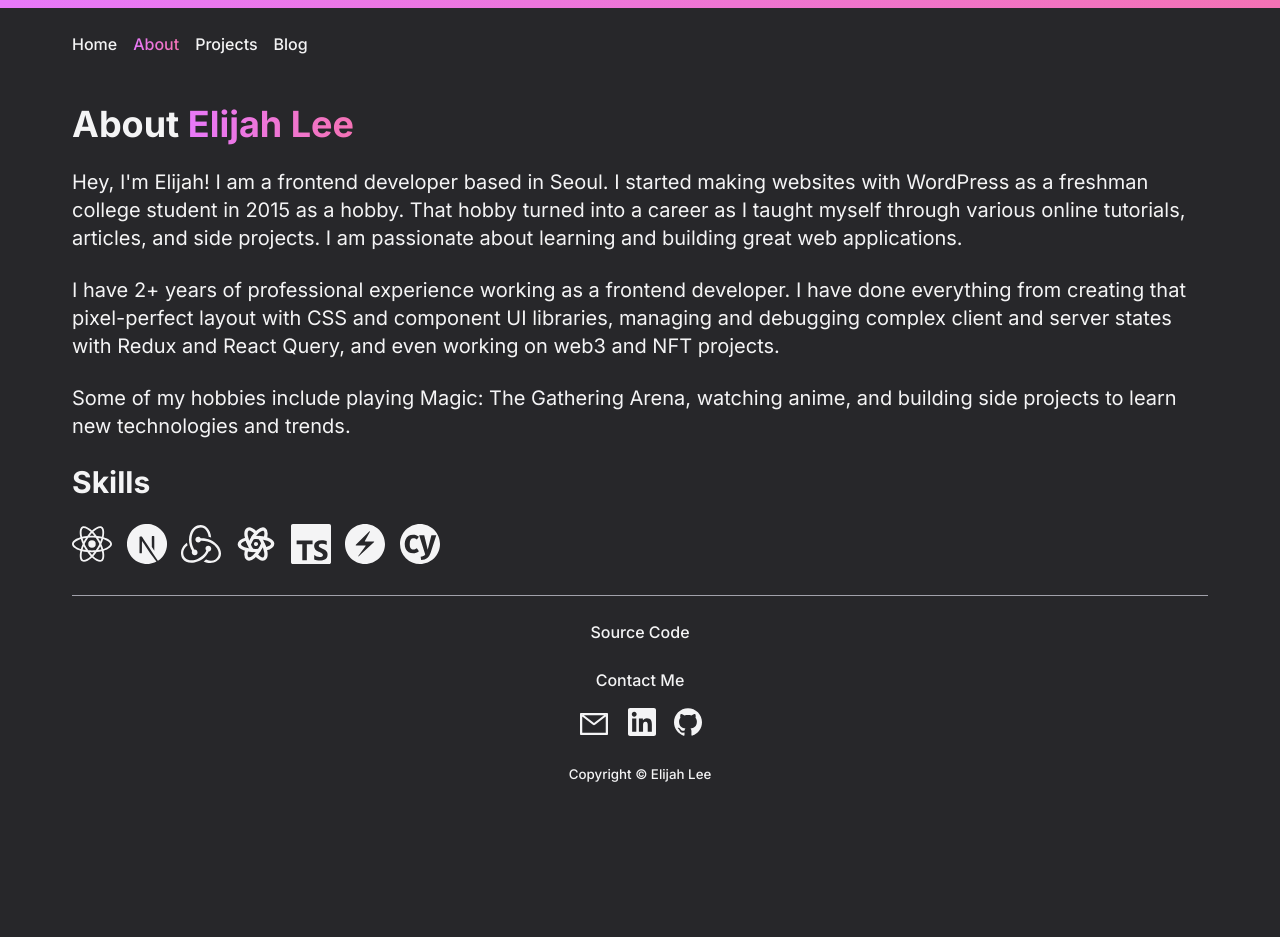
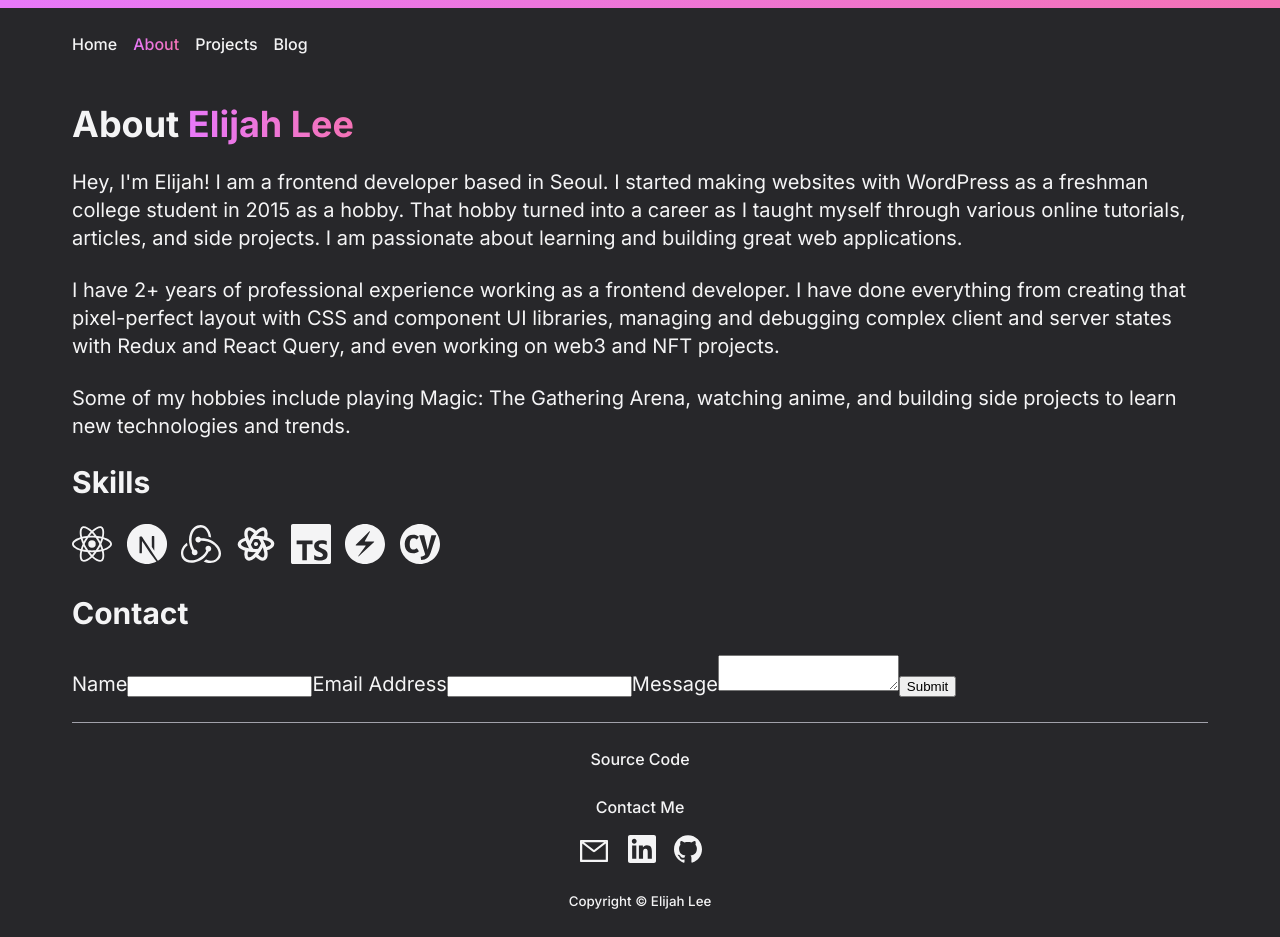
Before and after one commit to devejlee/portfolio, a Next.js app: page /about in a window 1280 px wide. Before the commit the page ends 810 px from the top, so only its background shows below. Built offline with nearby package versions, Linux system fonts and the light colour scheme.

Commit message:
feat: add ContactForm

```diff
--- a/app/about/page.module.scss
+++ b/app/about/page.module.scss
@@ -5,6 +5,7 @@
   justify-content: space-between;
   max-width: 18rem;
   width: 100%;
+  margin-bottom: 1.5rem;
   @include xl {
     max-width: 23rem;
   }
--- a/app/about/page.tsx
+++ b/app/about/page.tsx
@@ -2,6 +2,7 @@ import styles from '@app/about/page.module.scss';
 import { Tooltip } from '@components/Tooltip/Tooltip';
 import { SiChakraui, SiCypress, SiNextdotjs, SiReact, SiRedux, SiTypescript } from 'react-icons/si';
 import { TbBrandReactNative } from 'react-icons/tb';
+import { ContactForm } from '@components/ContactForm/ContactForm';
 
 const AboutPage = () => {
   const skills = [
@@ -62,6 +63,10 @@ const AboutPage = () => {
           ))}
         </div>
       </section>
+      <section>
+        <h3>Contact</h3>
+        <ContactForm />
+      </section>
     </div>
   );
 };
--- /dev/null
+++ b/components/ContactForm/ContactForm.tsx
@@ -0,0 +1,59 @@
+'use client';
+import React from 'react';
+import { Formik, Form, Field, ErrorMessage } from 'formik';
+
+interface ContactFormValues {
+  name: string;
+  email: string;
+  message: string;
+}
+
+const ContactForm = () => (
+  <div>
+    <Formik
+      initialValues={{ name: '', email: '', message: '' }}
+      validate={values => {
+        const errors: Partial<ContactFormValues> = {};
+        if (!values.name) {
+          errors.name = 'Please enter a name';
+        }
+        if (!values.message) {
+          errors.message = 'Please enter a message';
+        }
+        if (!values.email) {
+          errors.email = 'Please enter an email';
+        } else if (
+          !/^[A-Z0-9._%+-]+@[A-Z0-9.-]+\.[A-Z]{2,}$/i.test(values.email)
+        ) {
+          errors.email = 'Invalid email address';
+        }
+        return errors;
+      }}
+      onSubmit={(values, { setSubmitting }) => {
+        setTimeout(() => {
+          alert(JSON.stringify(values, null, 2));
+          setSubmitting(false);
+        }, 400);
+      }}
+    >
+      {({ isSubmitting }) => (
+        <Form>
+          <label htmlFor="name">Name</label>
+          <Field name="name" type="text" />
+          <ErrorMessage name="name" component="div" />
+          <label htmlFor="email">Email Address</label>
+          <Field type="email" name="email" />
+          <ErrorMessage name="email" component="div" />
+          <label htmlFor="message">Message</label>
+          <Field name="message" as="textarea" className="form-textarea" />
+          <ErrorMessage name="message" component="div" />
+          <button type="submit" disabled={isSubmitting}>
+            Submit
+          </button>
+        </Form>
+      )}
+    </Formik>
+  </div>
+);
+
+export { ContactForm };
--- a/package.json
+++ b/package.json
@@ -18,6 +18,7 @@
     "eslint": "8.29.0",
     "eslint-config-next": "13.0.6",
     "firebase-admin": "^11.4.1",
+    "formik": "^2.2.9",
     "gray-matter": "^4.0.3",
     "markdown-it": "^13.0.1",
     "next": "^13.1.0",
```
Also changed, not shown: 1 other file (tests, documents, lock files or other folders).
